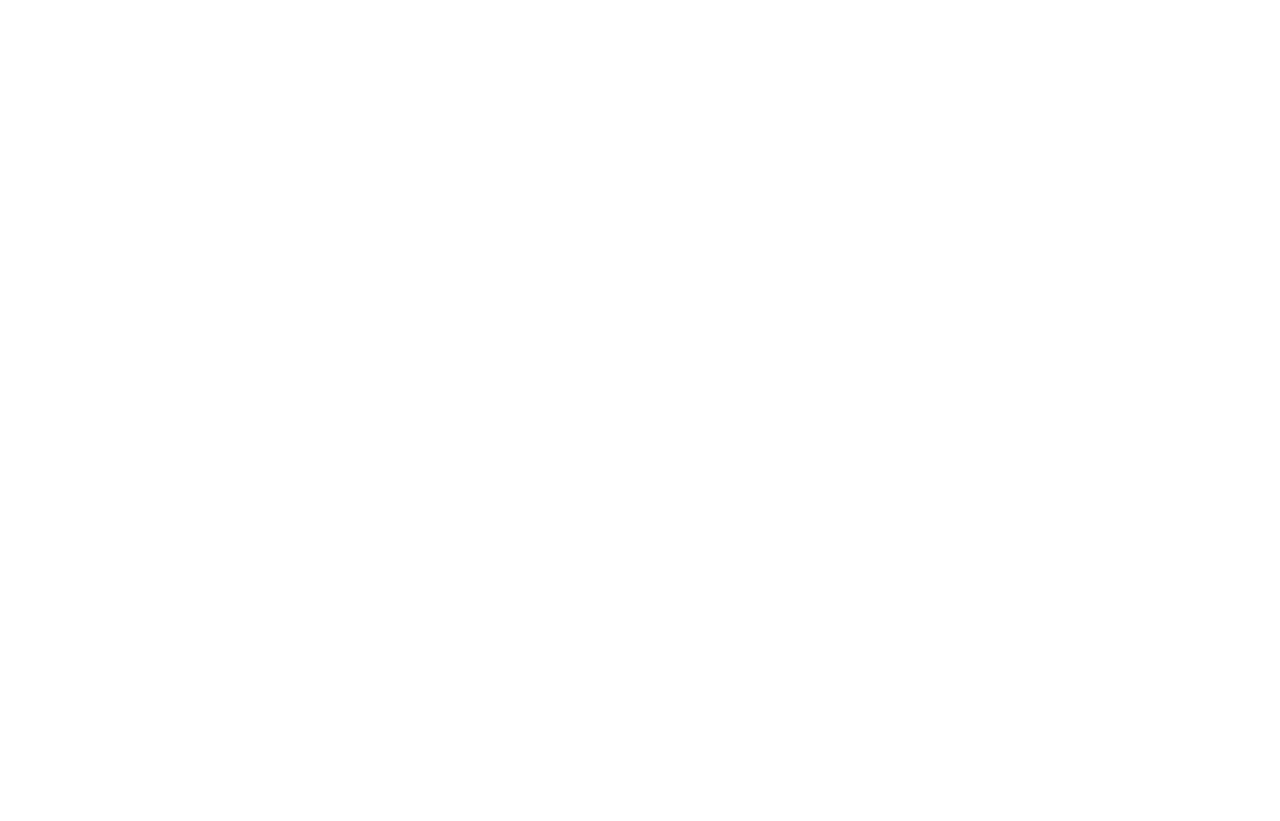
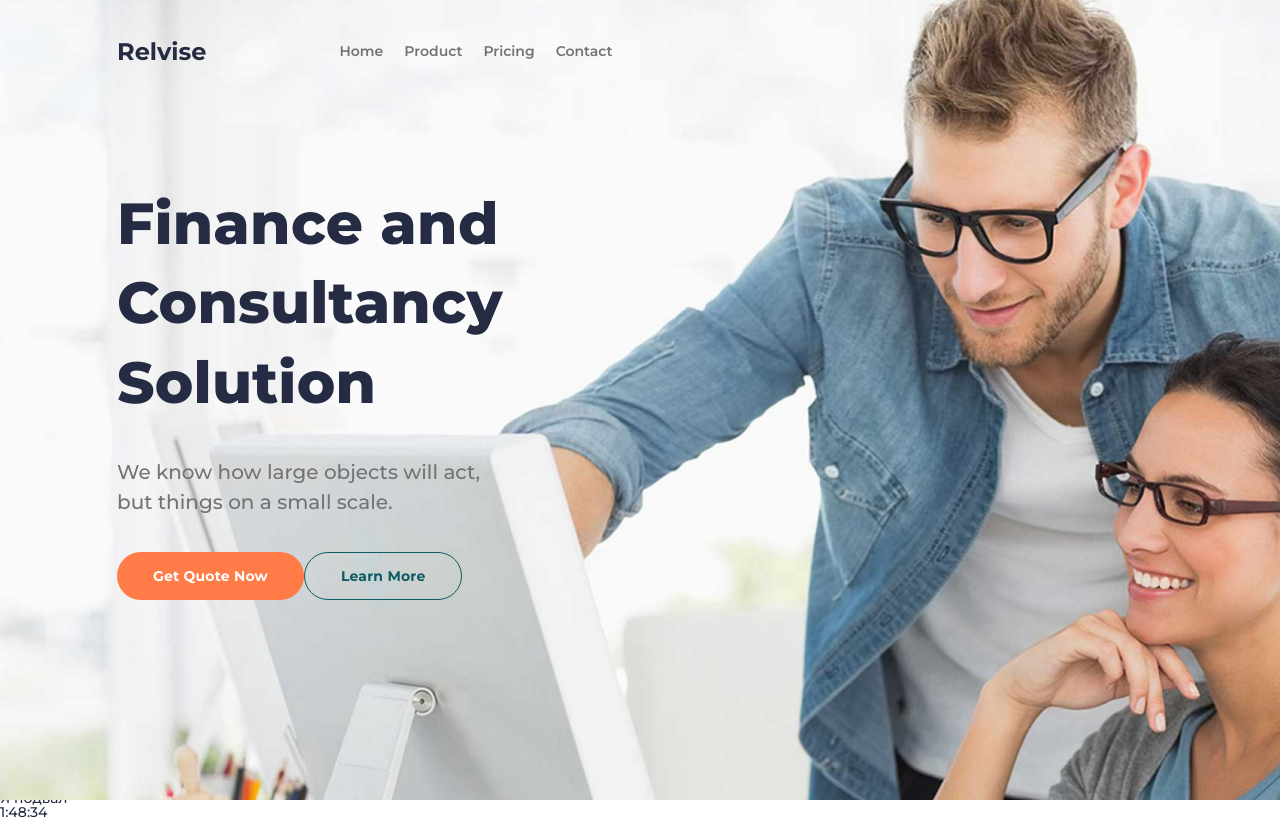
Before and after one commit to kodvmeshke/relvise, a plain HTML site: page index.html in a window 1280 px wide. Before the commit the page ends 800 px from the top, so only its background shows below. Drawn offline with Linux system fonts and the light colour scheme.

Commit message:
Header, Main-block

```diff
--- a/css/style.css
+++ b/css/style.css
@@ -0,0 +1,218 @@
+/* Обнуление */
+*,
+*::before,
+*::after {
+	padding: 0;
+	margin: 0;
+	border: 0;
+	box-sizing: border-box;
+}
+a {
+	text-decoration: none;
+}
+ul,
+ol,
+li {
+	list-style: none;
+}
+img {
+	vertical-align: top;
+}
+h1,
+h2,
+h3,
+h4,
+h5,
+h6 {
+	font-weight: inherit;
+	font-size: inherit;
+}
+html,
+body {
+	height: 100%;
+	line-height: 1;
+	font-size: 14px;
+	color: #252B42;
+	font-weight: 500;
+	font-family: Montserrat;
+}
+/* -------------------------------------------------- */
+.wrapper {
+	min-height: 100%;
+	overflow: hidden;
+	display: flex;
+	flex-direction: column;
+}
+/* -------------------------------------------------- */
+._container {
+	max-width: 1046px;
+	padding: 0 15px;
+	margin: 0 auto;
+	box-sizing: content-box;
+}
+._ibg {
+	position: relative;
+}
+._ibg img {
+	position: absolute;
+	width: 100%;
+	height: 100%;
+	top: 0;
+	left: 0;
+	object-fit: cover;
+}
+/* -----HEADER--------------------------------------------- */
+.header {
+	position: absolute;
+	width: 100%;
+	left: 0;
+	top: 0;
+	z-index: 50;
+}
+.header__container {
+	display: flex;
+	min-height: 104px;
+	align-items: center;
+}
+@media (max-width: 479px) {
+	.header__container {
+		min-height: 705px;
+	}
+}
+.header__logo {
+	font-size: 24px;
+	font-weight: 700;
+	color: inherit;
+}
+.header__menu {
+	margin: 0 0 0 133px;
+}
+@media (max-width: 992px) {
+	.header__menu {
+		margin: 0 0 0 80px;
+  }
+}
+@media (max-width: 767px) {
+	.header__menu {
+		margin: 0 0 0 40px;
+  }
+}
+@media (max-width: 479px) {
+	.header__menu {
+		margin: 0 0 0 20px;
+  }
+}
+.menu {
+	padding: 5px 0;
+}
+.menu__list {
+	flex-wrap: wrap;
+	display: flex;
+}
+.menu__item:not(:last-child) {
+	margin: 0 21px 0 0;
+}
+.menu__link {
+	color: #737373;
+	font-weight: 600;
+	line-height: calc(24 / 14 * 100%);
+}
+@media (max-width: 479px) {
+	.header__link {
+		font-size: 18px;
+  }
+}
+/* -----PAGE--------------------------------------------- */
+.page {
+	flex: 1 1 auto;
+}
+/* -----MAIN-BLOCK--------------------------------------------- */
+.main-block__body {
+	padding: 184px 0 191px 0;
+	position: relative;
+	z-index: 2;
+	max-width: 400px;
+}
+@media (max-width: 992px) {
+	.main-block__body {
+		padding: 120px 0 191px 0;
+	}
+}
+.main-block__body > *:not(:last-child) {
+	margin: 0 0 35px 0;
+}
+.main-block__title {
+	font-size: 58px;
+	line-height: calc(80 / 58 * 100%);
+	letter-spacing: 0.2px;
+	font-weight: 800;
+}
+@media (max-width: 479px) {
+	.main-block__title {
+		font-size: 42px;
+	}
+}
+.main-block__text {
+	color: #737373;
+	font-size: 20px;
+	line-height: calc(30 / 20 * 100%);
+}
+@media (max-width: 479px) {
+	.main-block__text {
+		color: #585757;
+	}
+}
+.main-block__buttons {
+	display: flex;
+	flex-wrap: wrap;
+	margin: -10px 0;
+}
+.main-block__button {
+	border-radius: 37px;
+	display: flex;
+	min-height: 48px;
+	justify-content: center;
+	align-items: center;
+	letter-spacing: 0.2px;
+	font-weight: 700;
+	text-align: center;
+	line-height: calc(28 / 14 * 100%);
+	padding: 5px 36px;
+	margin: 10px 0;
+}
+@media (max-width: 479px) {
+	.main-block__button {
+		flex: 1 1 100%;
+	}
+}
+@media (mix-width: 479px) {
+	.main-block__button:not(:last-child) {
+		margin-right: 10px;
+	}
+}
+.main-block__button_orange {
+	background: #ff7b47;
+	color: #fff;
+}
+.main-block__button_border {
+	color: #0d5c63;
+	border: 1px solid #0d5c63;
+}
+.main-block__image {
+	position: absolute;
+	width: 100%;
+	height: 100%;
+	top: 0;
+	left: 0;
+}
+@media (max-width: 1300px) {
+	.main-block__image img {
+		object-position: right;
+	}
+}
+@media (max-width: 992px) {
+	.main-block__image {
+		opacity: 0.5;
+	}
+}
+/* -----FOOTER--------------------------------------------- */
--- a/index.html
+++ b/index.html
@@ -1,14 +1,70 @@
 <!DOCTYPE html>
-<html lang="en">
+<html>
 	<head>
 		<meta charset="UTF-8">
-  <meta http-equiv="X-UA-Compatible" content="IE=edge">
 		<meta name="viewport" content="width=device-width, initial-scale=1.0">
+		<link rel="stylesheet" href="https://fonts.googleapis.com/css?family=Montserrat:regular,500,600,700,800&display=swap" />
+		<link rel="stylesheet" href="css/style.css">
 		<title>Relvise</title>
-  <link rel="stylesheet" href="css/style.css">
 	</head>
 	<body>
-
+		<div class="wrapper">
+			<header class="header">
+				<div class="header__container _container">
+					<a class="header__logo" href="">
+						Relvise
+					</a>
+					<nav class="header__menu menu">
+						<div class="menu__list">
+							<ul class="menu__list">
+								<li class="menu__item">
+									<a class="menu__link" href="">Home</a>
+								</li>
+								<li class="menu__item">
+									<a class="menu__link" href="">Product</a>
+								</li>
+								<li class="menu__item">
+									<a class="menu__link" href="">Pricing</a>
+								</li>
+								<li class="menu__item">
+									<a class="menu__link" href="">Contact</a>
+								</li>
+							</ul>
+						</div>
+					</nav>
+				</div>
+			</header>
+			<main class="page">
+				<div class="page__main-block main-block">
+					<div class="main-block__container _container">
+						<div class="main-block__body">
+							<h1 class="main-block__title">
+								Finance and Consultancy Solution
+							</h1>
+							<div class="main-block__text">
+								We know how large objects will act,
+								but things on a small scale.
+							</div>
+							<div class="main-block__buttons">
+								<a class="main-block__button main-block__button_orange" href="">
+									Get Quote Now
+								</a>
+								<a class="main-block__button main-block__button_border" href="">
+									Learn More
+								</a>
+							</div>
+						</div>
+					</div>
+					<div class="main-block__image _ibg">
+						<img src="img/mainblock/cover.jpg" alt="cover">
+					</div>
+				</div>
+			</main>
+			<footer class="footer">
+				Я подвал
+			</footer>
+		</div>
 		<script src="js/script.js"></script>
 	</body>
 </html>
+1:48:34
```
Also changed, not shown: img/mainblock/cover.jpg (added). Lines whose indentation alone changed are shown as unchanged.
